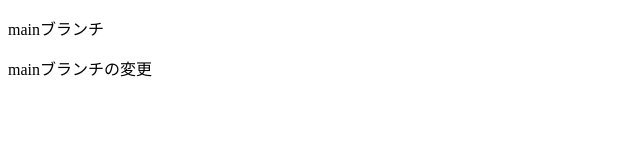
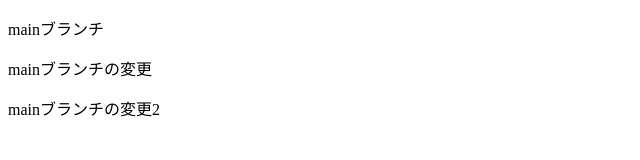
Before and after one commit to yoshizako/branch_test, a plain HTML site: page index.html in a window 1280 px wide. Shown: the whole page, without its empty margins (0-640 px from the left). Drawn offline with Linux system fonts and the light colour scheme.

Commit message:
mainブランチのファイルを変更
pタグの追加

```diff
--- a/index.html
+++ b/index.html
@@ -8,5 +8,6 @@
 <body>
     <p>mainブランチ</p>
     <p>mainブランチの変更</p>
+    <p>mainブランチの変更2</p>
 </body>
 </html>
```
